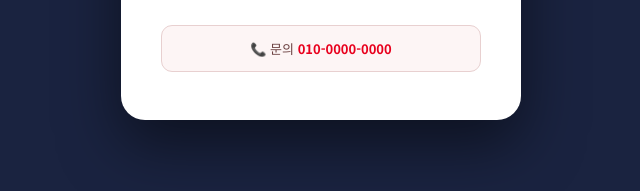
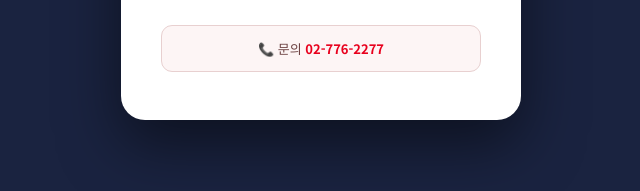
Before and after one commit to Charllottesooh/E-book, a plain HTML site: page viewer.html in a window 1280 px wide. Shown: the part 521-712 px from the top of the page, 319-959 px from the left. Drawn offline with Linux system fonts and the light colour scheme.

Commit message:
viewer.html

```diff
--- a/viewer.html
+++ b/viewer.html
@@ -195,7 +195,7 @@ canvas{display:block}
     <div class="error-tag red">링크 만료</div>
     <h2 class="error-title">열람 기간이<br/>종료되었습니다</h2>
     <p class="error-desc">이 문서의 열람 유효기간이 지났습니다.<br/>담당자에게 문의하시면 새 링크를 받으실 수 있습니다.</p>
-    <div class="error-contact">📞 문의&nbsp;<a href="tel:010-0000-0000">010-0000-0000</a></div>
+    <div class="error-contact">📞 문의&nbsp;<a href="tel:02-776-2277">02-776-2277</a></div>
   </div>
 </div>
 
@@ -210,7 +210,7 @@ canvas{display:block}
     <div class="error-tag gray">페이지 없음</div>
     <h2 class="error-title">유효하지 않은<br/>링크입니다</h2>
     <p class="error-desc">잘못된 주소이거나 삭제된 문서입니다.<br/>담당자에게 문의해 주세요.</p>
-    <div class="error-contact">📞 문의&nbsp;<a href="tel:010-0000-0000">010-0000-0000</a></div>
+    <div class="error-contact">📞 문의&nbsp;<a href="tel:02-776-2277">02-776-2277</a></div>
   </div>
 </div>
 
@@ -230,7 +230,7 @@ canvas{display:block}
       <button class="btn-pw" id="btnPw">확인</button>
     </div>
     <div class="pw-error" id="pwError">⚠ 비밀번호가 올바르지 않습니다.</div>
-    <div class="error-contact">📞 문의&nbsp;<a href="tel:010-0000-0000">010-0000-0000</a></div>
+    <div class="error-contact">📞 문의&nbsp;<a href="tel:02-776-2277">02-776-2277</a></div>
   </div>
 </div>
 
```
